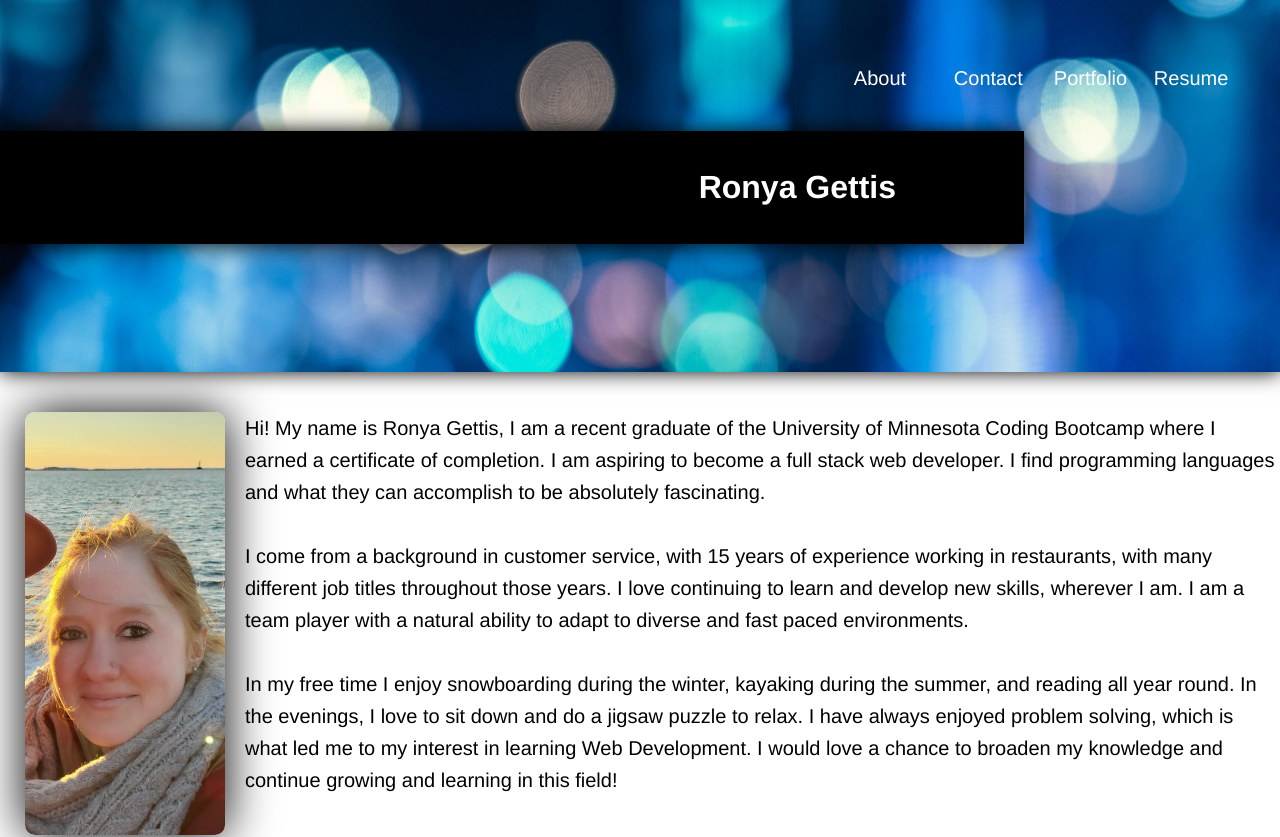
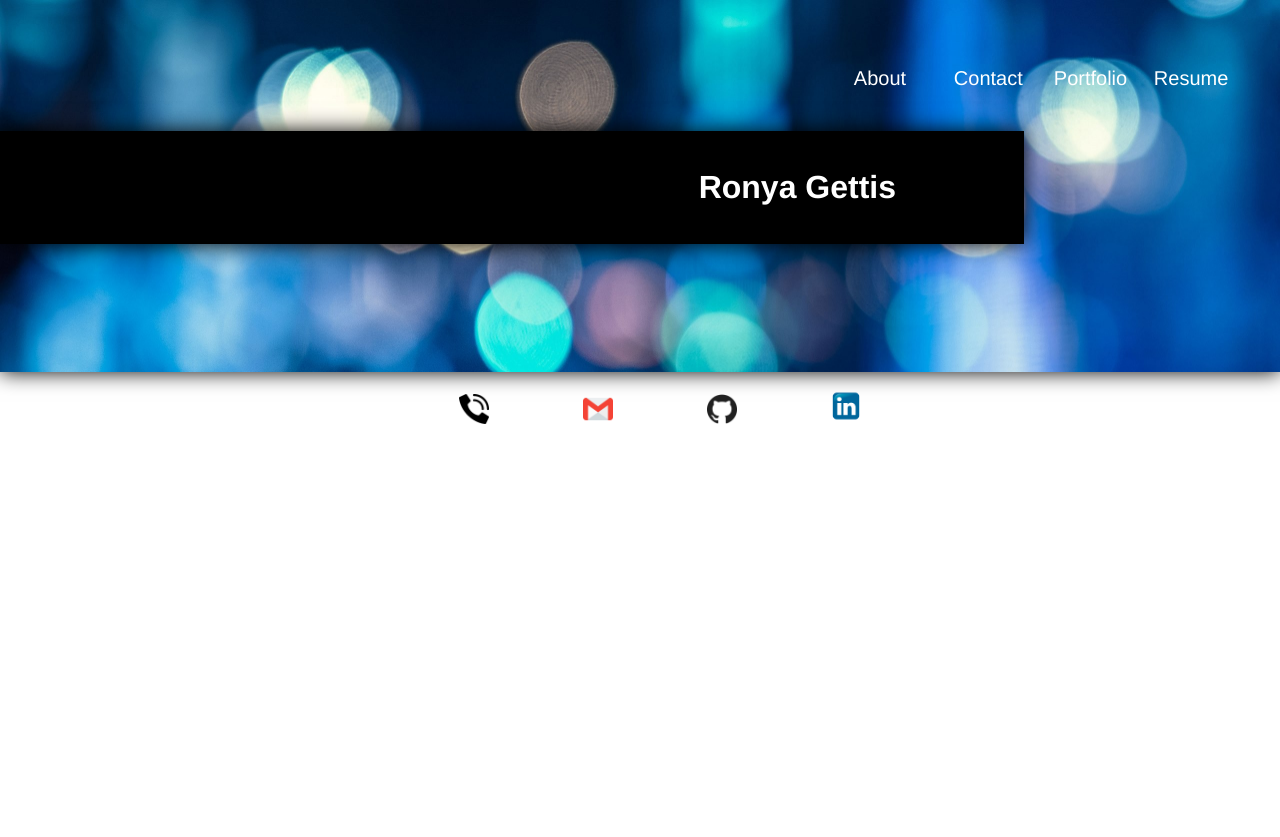
Before and after one commit to klmirg/ronya-react-portfolio, a React (Create React App) app: page / in a window 1280 px wide. Shown: the top 837 px of the page. After the commit the page ends 800 px from the top, so only its background shows below. Built offline with nearby package versions, Linux system fonts and the light colour scheme.

Commit message:
fixing the about page

```diff
--- a/src/App.js
+++ b/src/App.js
@@ -16,8 +16,7 @@ function App() {
     <div>
       <Header></Header>
       <div>
-        <About></About>
-        {/* <Route exact path="/ronya-react-portfolio" component={About} /> */}
+        <Route exact path="/ronya-react-portfolio" component={About} />
         <Route exact path="/contact" component={ContactForm} />
         <Route exact path="/portfolio" component={Portfolio} />
         <Route exact path="/resume" component={Resume} />
--- a/src/components/Nav/index.js
+++ b/src/components/Nav/index.js
@@ -8,7 +8,7 @@ function Nav() {
       <nav>
         <ul className='header'>
           <li className="navActive">
-            <Link to={'/'}>About</Link>
+            <Link to={'/ronya-react-portfolio'}>About</Link>
           </li>
           <li>
             <Link to={'Contact'}>Contact</Link>
```
